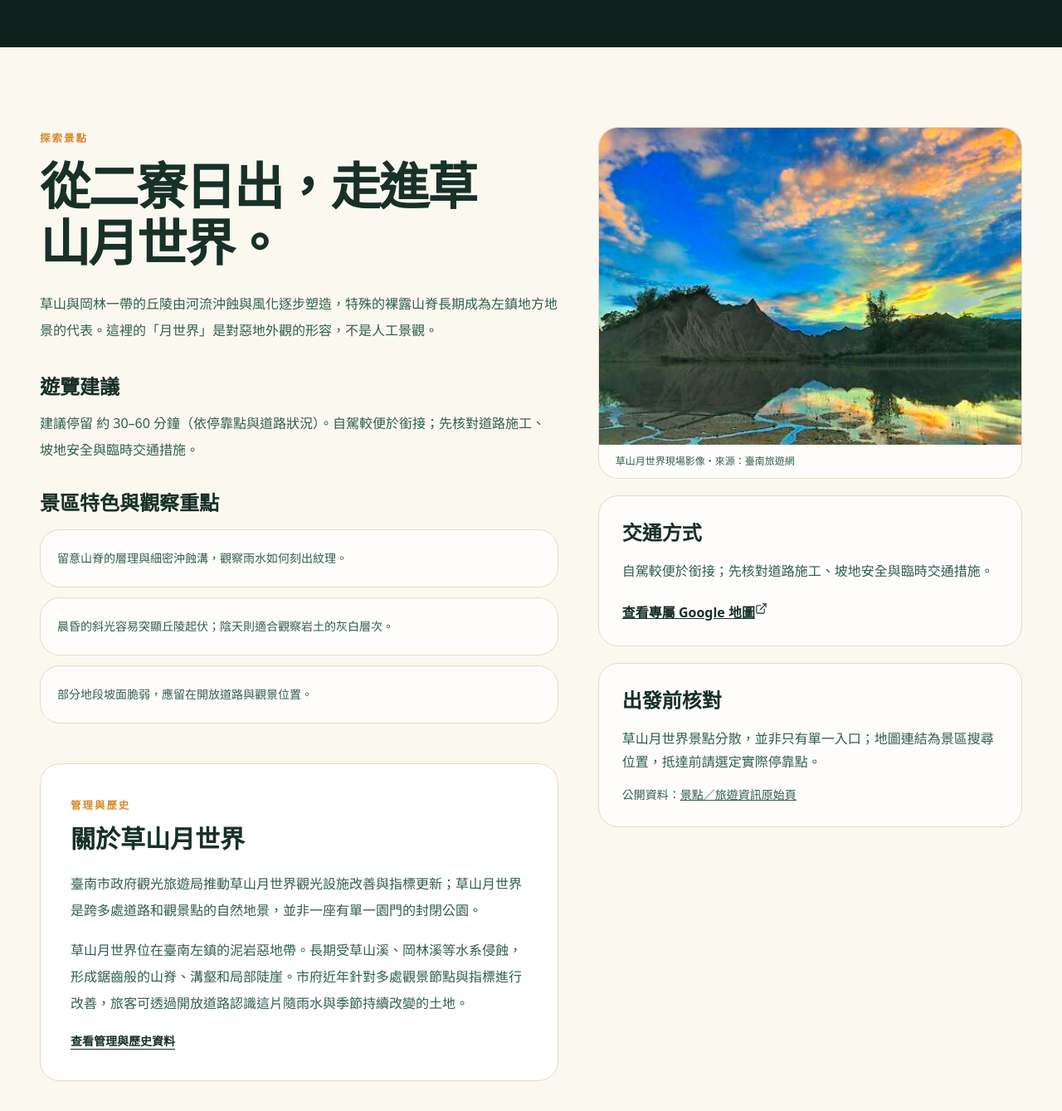
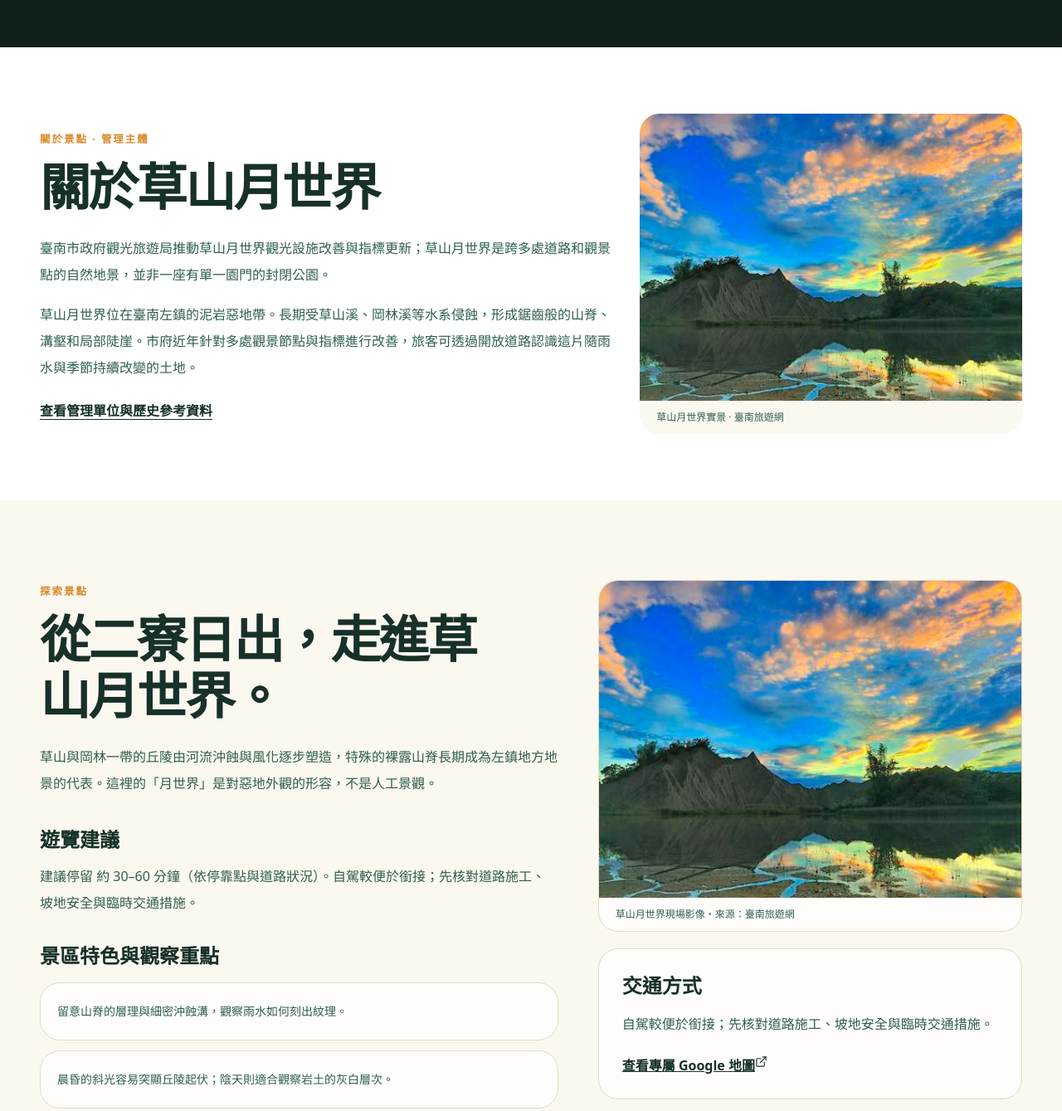
Before and after one commit to n20186005-hash/erliaosunrise, an Astro site: page /nearby/caoshan-moon-world/ in a window 1280 px wide. Shown: the part 620-1959 px from the top of the page at 83% size. Built offline with nearby package versions, Linux system fonts and the light colour scheme; Astro itself is replaced by a stand-in of ours.

Commit message:
Highlight attraction stewardship and nearby crosslinks

```diff
--- a/src/pages/index.astro
+++ b/src/pages/index.astro
@@ -643,7 +643,7 @@ const jsonLd = [
     <div class="site-container relative grid gap-10 lg:grid-cols-[1fr_.8fr] lg:items-center">
       <div class="reveal"><p class="eyebrow"><Icon name="route" size={16} /> 日出之後</p><h2 class="section-title text-white">別急著回市區，把左鎮排成半日旅行。</h2><p class="mt-6 max-w-2xl text-base leading-8 text-white/62">看完日出後，可接著前往草山月世界、左鎮化石園區，再到新化吃早餐或午餐。二寮本身停留不長，周邊路線才讓早起更值得。</p><a class="sun-button mt-7" href="/nearby/">探索周邊景點與獨立指南</a></div>
       <ol class="reveal grid gap-3">
-        {[[ '二寮觀日平臺・日出', '/' ], [ '草山月世界・惡地景觀', '/nearby/caoshan-moon-world/' ], [ '左鎮化石園區・親子參觀', '/nearby/zuozhen-fossil-park/' ], [ '新化老街・早餐與散步', '/nearby/xinhua-old-street/' ]].map(([place, href], index) => (
+        {[[ '二寮觀日平臺・日出', '/' ], [ '草山月世界・惡地景觀', '/nearby/caoshan-moon-world/' ], [ '左鎮月世界生態學園・舊校園與生態', '/nearby/ganglin-ecological-park/' ], [ '左鎮化石園區・親子參觀', '/nearby/zuozhen-fossil-park/' ], [ '新化老街・早餐與散步', '/nearby/xinhua-old-street/' ]].map(([place, href], index) => (
           <li class="flex items-center gap-4 rounded-2xl border border-white/10 bg-white/[.055] px-5 py-4"><span class="grid size-8 place-items-center rounded-full bg-sun-400 text-sm font-black text-forest-950">{index + 1}</span><a class="font-bold hover:underline" href={href}>{place}</a></li>
         ))}
       </ol>
--- a/src/pages/nearby/[slug].astro
+++ b/src/pages/nearby/[slug].astro
@@ -37,17 +37,14 @@ const jsonLd = [{
       <div class="mt-8 flex flex-wrap gap-3"><a class="sun-button" href={place.maps} target="_blank" rel="noopener noreferrer"><Icon name="route" size={18} /> Google 地圖位置</a><a class="outline-button" href="/nearby/">探索其他周邊景點</a></div>
     </div>
   </section>
+  <section class="bg-white py-16 sm:py-20" aria-labelledby="place-management"><div class="site-container grid gap-8 lg:grid-cols-[1.2fr_.8fr] lg:items-center">
+    <div><p class="eyebrow">關於景點 · 管理主體</p><h2 id="place-management" class="section-title">關於{place.name}</h2><p class="mt-6 leading-8 text-forest-700">{place.manager}</p><p class="mt-4 leading-8 text-forest-700">{place.about}</p><a class="mt-6 inline-block font-bold text-forest-900 underline underline-offset-4" href={place.managementSource} target="_blank" rel="noopener noreferrer">查看管理單位與歷史參考資料</a></div>
+    <figure class="overflow-hidden rounded-3xl bg-sand-50"><img src={`/images/nearby/${place.images[0]}`} width="640" height="480" alt={`${place.name}景觀及現地環境`} loading="lazy" class="aspect-[4/3] w-full object-cover"/><figcaption class="px-5 py-3 text-xs text-forest-700">{place.name}實景 · 臺南旅遊網</figcaption></figure>
+  </div></section>
   <section class="bg-sand-50 py-16 sm:py-24"><div class="site-container grid gap-12 lg:grid-cols-[1.1fr_.9fr]">
     <div><p class="eyebrow">探索景點</p><h2 class="section-title">從二寮日出，走進{place.name}。</h2><p class="mt-6 leading-8 text-forest-700">{place.history}</p>
       <h3 class="mt-9 font-serif text-2xl font-bold">遊覽建議</h3><p class="mt-3 leading-8 text-forest-700">建議停留 {place.visit}。{place.transport}</p>
       <h3 class="mt-8 font-serif text-2xl font-bold">景區特色與觀察重點</h3><ul class="mt-4 grid gap-3">{place.features.map((feature) => <li class="paper-card p-5 text-sm leading-7 text-forest-700">{feature}</li>)}</ul>
-      <div class="mt-12 rounded-3xl border border-sand-200 bg-white p-7 sm:p-9">
-        <p class="eyebrow">管理與歷史</p>
-        <h2 class="mt-3 font-serif text-3xl font-bold">關於{place.name}</h2>
-        <p class="mt-5 leading-8 text-forest-700">{place.manager}</p>
-        <p class="mt-4 leading-8 text-forest-700">{place.about}</p>
-        <a class="mt-5 inline-block text-sm font-bold text-forest-900 underline underline-offset-4" href={place.managementSource} target="_blank" rel="noopener noreferrer">查看管理與歷史資料</a>
-      </div>
       <h2 class="mt-10 font-serif text-3xl font-bold">基本資料</h2><dl class="mt-5 divide-y divide-forest-900/10 rounded-3xl bg-white px-6"><div class="grid gap-2 py-5 sm:grid-cols-[8rem_1fr]"><dt class="font-bold">名稱</dt><dd>{place.name}（{place.en}）</dd></div><div class="grid gap-2 py-5 sm:grid-cols-[8rem_1fr]"><dt class="font-bold">類型</dt><dd>{place.type}</dd></div><div class="grid gap-2 py-5 sm:grid-cols-[8rem_1fr]"><dt class="font-bold">位置</dt><dd>{place.address}</dd></div><div class="grid gap-2 py-5 sm:grid-cols-[8rem_1fr]"><dt class="font-bold">管理與使用</dt><dd>{place.manager}</dd></div><div class="grid gap-2 py-5 sm:grid-cols-[8rem_1fr]"><dt class="font-bold">停留時間</dt><dd>{place.visit}</dd></div><div class="grid gap-2 py-5 sm:grid-cols-[8rem_1fr]"><dt class="font-bold">開放時間</dt><dd>{place.hours}</dd></div><div class="grid gap-2 py-5 sm:grid-cols-[8rem_1fr]"><dt class="font-bold">門票價格</dt><dd>{place.fee}</dd></div></dl>
     </div>
     <aside class="space-y-5"><figure class="paper-card overflow-hidden"><img src={`/images/nearby/${place.images[0]}`} width="480" height="360" alt={`${place.name}實景照片`} class="aspect-[4/3] w-full object-cover" loading="lazy" /><figcaption class="px-5 py-3 text-xs text-forest-700">{place.name}現場影像・來源：臺南旅遊網</figcaption></figure><div class="paper-card p-7"><h2 class="font-serif text-2xl font-bold">交通方式</h2><p class="mt-4 leading-7 text-forest-700">{place.transport}</p><a class="mt-6 inline-flex font-bold text-forest-900 underline" href={place.maps} target="_blank" rel="noopener noreferrer">查看專屬 Google 地圖 <Icon name="external" size={15} /></a></div><div class="paper-card p-7"><h2 class="font-serif text-2xl font-bold">出發前核對</h2><p class="mt-4 leading-7 text-forest-700">{place.note}</p><p class="mt-4 text-sm text-forest-700">公開資料：<a class="underline" href={place.source} target="_blank" rel="noopener noreferrer">景點／旅遊資訊原始頁</a></p></div></aside>
@@ -69,4 +66,5 @@ const jsonLd = [{
     <p class="eyebrow mt-14">遊覽路線</p><h2 class="section-title">從二寮出發的順遊安排</h2><ol class="mt-9 grid gap-4 md:grid-cols-3">{place.route.map((step, i) => <li class="paper-card p-6"><span class="text-3xl font-serif font-bold text-sun-500">{String(i+1).padStart(2,'0')}</span><p class="mt-4 leading-7 text-forest-700">{step}</p></li>)}</ol><div class="mt-10 grid gap-8 lg:grid-cols-2"><div><h2 class="font-serif text-2xl font-bold">拍照機位與注意事項</h2><p class="mt-3 leading-8 text-forest-700">{place.photo}</p><ul class="mt-5 space-y-4">{detail.photoSpots.map((spot) => <li class="rounded-2xl bg-sand-50 p-5"><h3 class="font-bold">{spot.title}</h3><p class="mt-2 leading-7 text-forest-700">{spot.detail}</p></li>)}</ul></div><div><h2 class="font-serif text-2xl font-bold">住宿與補給</h2><p class="mt-3 leading-8 text-forest-700">若安排日出前一晚住宿，可考慮新化、左鎮或臺南市區，但須自行核對夜間出發時間、交通與住宿規定；別假設山區觀景點可露營。</p><p class="mt-4 leading-8 text-forest-700">{detail.accommodation}</p></div></div><figure class="mt-10 max-w-2xl overflow-hidden rounded-3xl bg-sand-50"><img src={`/images/nearby/${place.images[1]}`} width="480" height="360" alt={`${place.name}另一角度的實景`} class="aspect-[4/3] w-full object-cover" loading="lazy" /><figcaption class="p-4 text-xs text-forest-700">{place.name}景觀補充・影像來源：臺南旅遊網</figcaption></figure></div></section>
   <section class="bg-white py-16"><div class="site-container"><p class="eyebrow">旅客評價</p><h2 class="section-title">出發前看看其他旅客怎麼說</h2><p class="mt-5 max-w-3xl leading-8 text-forest-700">{detail.reviewContext}</p><p class="mt-3 max-w-3xl text-sm leading-7 text-forest-700">本站未保存可核對日期與評論數量的 Google 評分快照，因此不顯示未核實的星等。可在地圖頁查看當下評分、評論及近期照片。</p><a class="sun-button mt-6" href={place.maps} target="_blank" rel="noopener noreferrer">查看{place.name}最新評價</a></div></section>
   <section class="bg-sand-100 py-16"><div class="site-container"><h2 class="section-title">常見問題</h2><div class="mt-7 space-y-4"><details class="paper-card p-6"><summary class="cursor-pointer font-bold">{place.name}值得停留多久？</summary><p class="mt-4 leading-7 text-forest-700">建議停留 {place.visit}。實際時間取決於天氣、館舍或街區開放狀況。</p></details><details class="paper-card p-6"><summary class="cursor-pointer font-bold">{place.name}有什麼最值得觀察的特色？</summary><p class="mt-4 leading-7 text-forest-700">{place.architecture}</p></details><details class="paper-card p-6"><summary class="cursor-pointer font-bold">適合與二寮日出排在同一天嗎？</summary><p class="mt-4 leading-7 text-forest-700">可以。先完成日出觀賞，天亮後再前往；如遇館舍，請先確認當天開館時間。</p></details><details class="paper-card p-6"><summary class="cursor-pointer font-bold">是否可以直接用二寮導航點前往？</summary><p class="mt-4 leading-7 text-forest-700">不行。{place.name}的位置是 {place.address}，請使用本頁的專屬 Google 地圖按鈕。</p></details><details class="paper-card p-6"><summary class="cursor-pointer font-bold">需要事先確認什麼？</summary><p class="mt-4 leading-7 text-forest-700">{place.note}</p></details>{detail.questions.map((qa) => <details class="paper-card p-6"><summary class="cursor-pointer font-bold">{qa.question}</summary><p class="mt-4 leading-7 text-forest-700">{qa.answer}</p></details>)}</div><a class="sun-button mt-9" href="/nearby/">查看完整周邊景點指南</a></div></section>
+  <section class="bg-white py-16 sm:py-20"><div class="site-container"><p class="eyebrow">附近值得同遊</p><h2 class="section-title">接著探索左鎮與新化</h2><div class="mt-8 grid gap-5 sm:grid-cols-2 lg:grid-cols-3">{nearby.filter((other) => other.slug !== place.slug).map((other) => <article class="paper-card overflow-hidden"><a href={`/nearby/${other.slug}/`} class="block"><img src={`/images/nearby/${other.images[0]}`} alt={`${other.name}專屬實景`} width="480" height="360" class="aspect-[4/3] w-full object-cover" loading="lazy"/><div class="p-5"><h3 class="font-serif text-xl font-bold">{other.name}</h3><p class="mt-2 text-sm leading-7 text-forest-700">{other.summary}</p><span class="mt-3 inline-block font-bold text-forest-900 underline underline-offset-4">閱讀景點指南</span></div></a></article>)}</div><div class="mt-7 flex flex-wrap gap-5"><a class="font-bold underline" href="/nearby/">全部周邊景點</a><a class="font-bold underline" href="/sunrise-guide/">二寮日出攻略</a><a class="font-bold underline" href="/">返回二寮觀日亭首頁</a></div></div></section>
 </BaseLayout>
```
